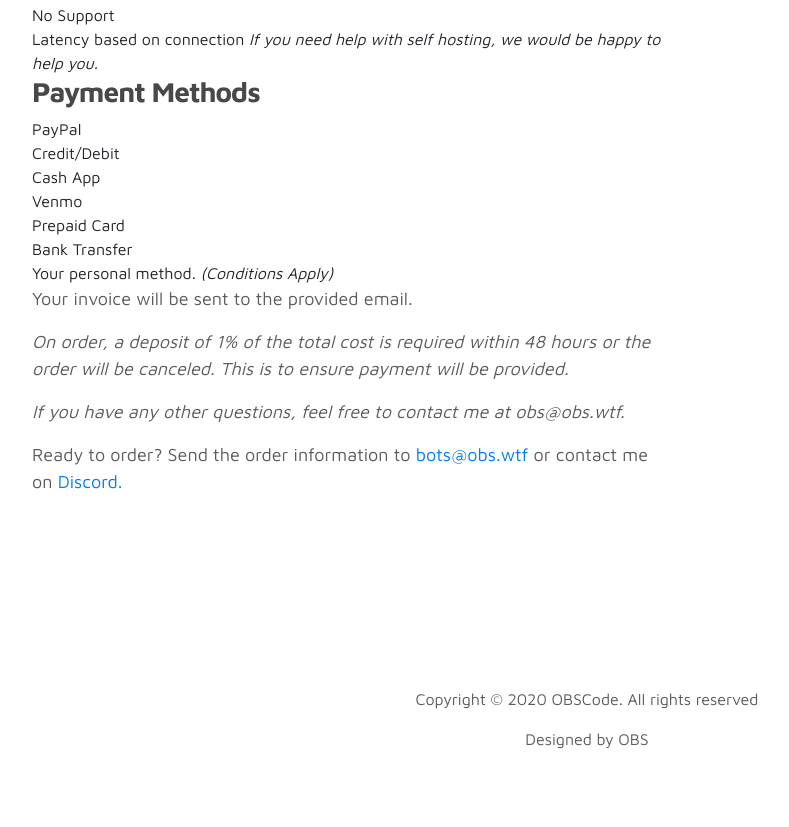
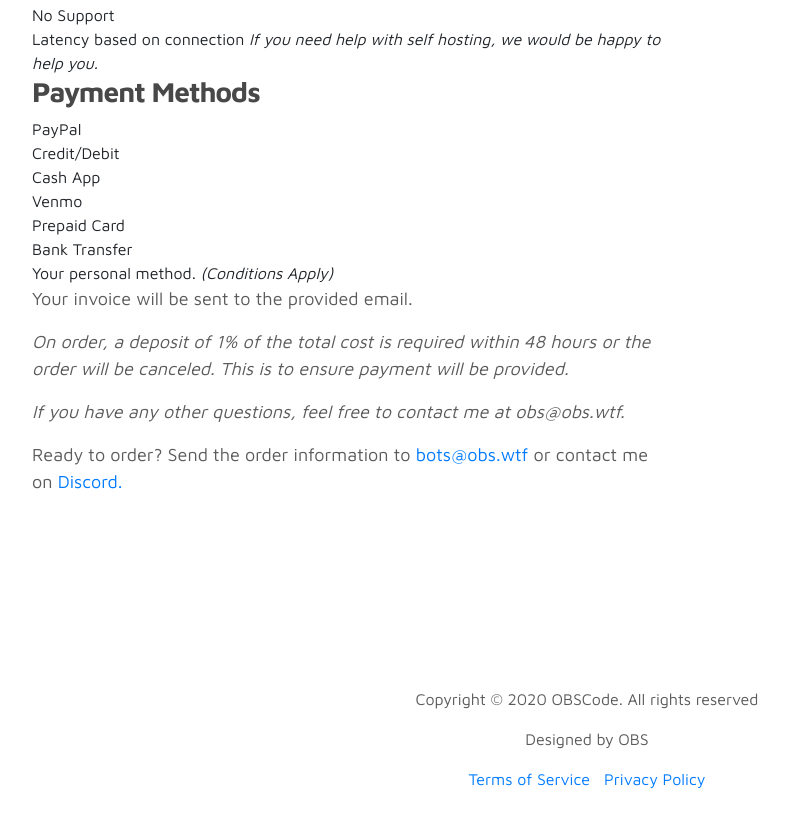
Before and after one commit to Jonchu650/obs.wtf, a plain HTML site: page bots.html in a window 1280 px wide. Shown: the part 2504-3331 px from the top of the page, without its empty margins (53-842 px from the left). Drawn offline with Linux system fonts and the light colour scheme.

Commit message:
Update bots.html

```diff
--- a/bots.html
+++ b/bots.html
@@ -98,6 +98,8 @@
                     <div class="col-lg-12 col-12">
                         <p class="copyright-text text-center">Copyright &copy; 2020 OBSCode. All rights reserved</p>
                         <p class="copyright-text text-center">Designed by OBS</p>
+                        <p class="copyright-text text-center"><a href="/ToS">Terms of Service</a> &nbsp; <a href="/privacy">Privacy Policy</a></p>
+
                     </div>
 
                </div>
```
